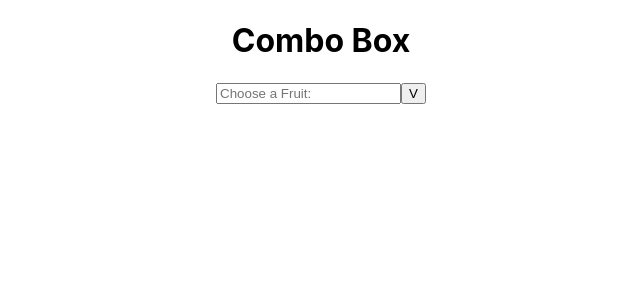
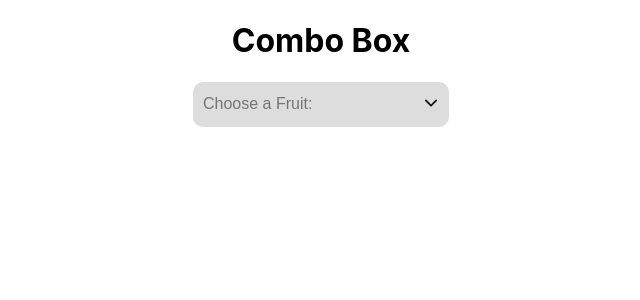
Before and after one commit to veronicamarie24/combo-box, a React (Create React App) app: page / in a window 1280 px wide. Shown: the top 300 px of the page, without its empty margins (319-959 px from the left). Built offline with nearby package versions, Linux system fonts and the light colour scheme.

Commit message:
Updating css to match mockup

```diff
--- a/src/ComboBox.css
+++ b/src/ComboBox.css
@@ -2,6 +2,45 @@
     display: flex;
     flex-direction: column;
     align-items: center;
+    align-content: space-between;
+    padding: 10px 0;
+    width: 20%;
+    border-radius: 10px;
+}
+
+.list-open {
+    border: #51a5eb solid 3px;
+}
+
+.list-closed {
+    background-color: #DDDDDD;
+}
+
+.combo-box-container form {
+    width: 100%;
+}
+
+.combo-box-container input {
+    font-size: inherit;
+    border: none;
+    background-color: transparent;
+    width: 80%;
+    padding: 0 10px;
+}
+
+.combo-box-container input:focus {
+    outline: none;
+}
+
+.combo-box-container button {
+    border: none;
+    background-color: transparent;
+    padding: 5px;
+    width: 10%;
+}
+
+.combo-box-container button img {
+    width: 12px;
 }
 
 .fruit-dropdown-list ul {
@@ -11,6 +50,9 @@
 
 .fruit-dropdown-list li {
     list-style-type: none;
-    border: 1px solid;
     padding: 10px;
 }
+
+.fruit-dropdown-list li:hover {
+    background-color: #EEEEEE;
+}
--- a/src/ComboBox.js
+++ b/src/ComboBox.js
@@ -1,5 +1,6 @@
 import React, { useEffect, useState } from 'react';
 import './ComboBox.css';
+import arrow from './arrow-down.png';
 
 const ComboBox = (props) => {
     const fruits = props.fruits;
@@ -25,8 +26,15 @@
         setListOpen(!listOpen);
     }
 
+    function handleItemClick(item) {
+        setListOpen(false);
+        // Filter out the emoji from the fruit
+        const fruitSelected = item.replace(/([\u2700-\u27BF]|[\uE000-\uF8FF]|\uD83C[\uDC00-\uDFFF]|\uD83D[\uDC00-\uDFFF]|[\u2011-\u26FF]|\uD83E[\uDD10-\uDDFF])/g, '');
+        document.getElementById('fruit-input').value = fruitSelected;
+    }
+
     return (
-        <div className='combo-box-container'>
+        <div className={`combo-box-container ${listOpen ? 'list-open' : 'list-closed'}`}>
             <form>
                 <input
                     type='text'
@@ -35,11 +43,16 @@
                     placeholder='Choose a Fruit:'
                     onChange={((e) => handleInputOnchange(e.target.value))}
                 />
-                <button type='button' onClick={handleClickDropdown}>V</button>
+                <button type='button' onClick={handleClickDropdown}>
+                    <img src={arrow} />
+                </button>
                 {listOpen && <div className='fruit-dropdown-list'>
-                    <ul id="fruits-list">
+                    <ul id='fruits-list'>
                         {filteredFruits.map(
-                            (fruit, id) => <li key={id} className="fruit-list-item"><span role='img'>{fruit}</span></li>
+                            (fruit, id) =>
+                                <li key={id} className='fruit-list-item' onClick={((e) => handleItemClick(e.target.innerText))}>
+                                    <span role='img'>{fruit}</span>
+                                </li>
                         )}
                     </ul>
                 </div>}
```
Also changed, not shown: src/arrow-down.png (added).
